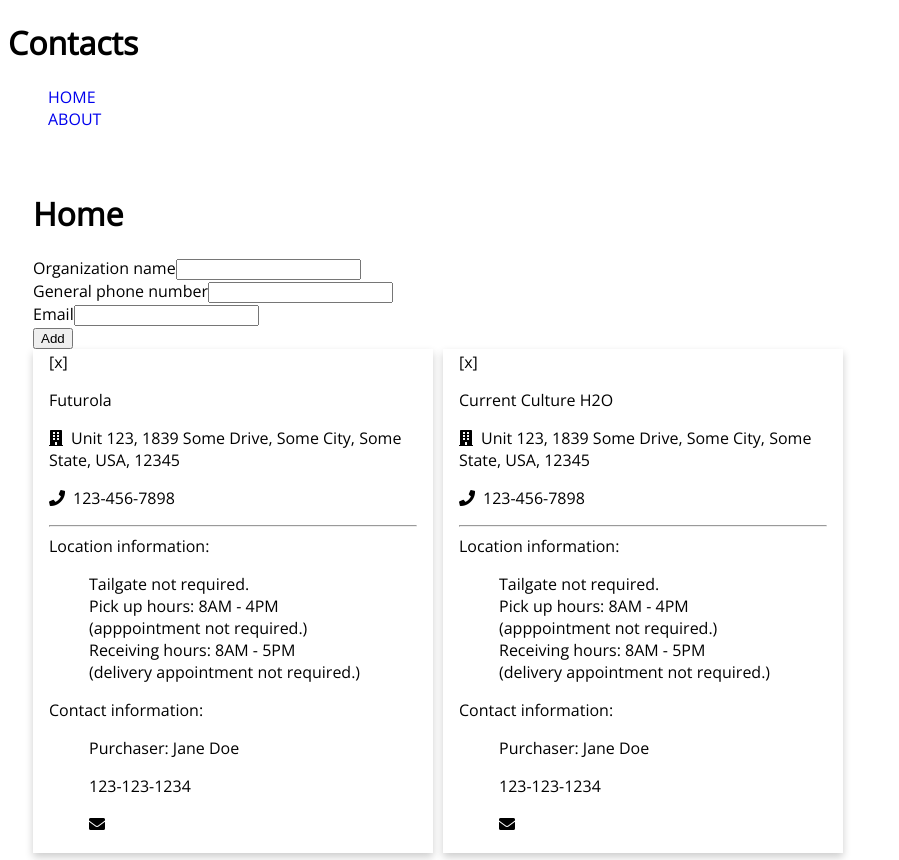
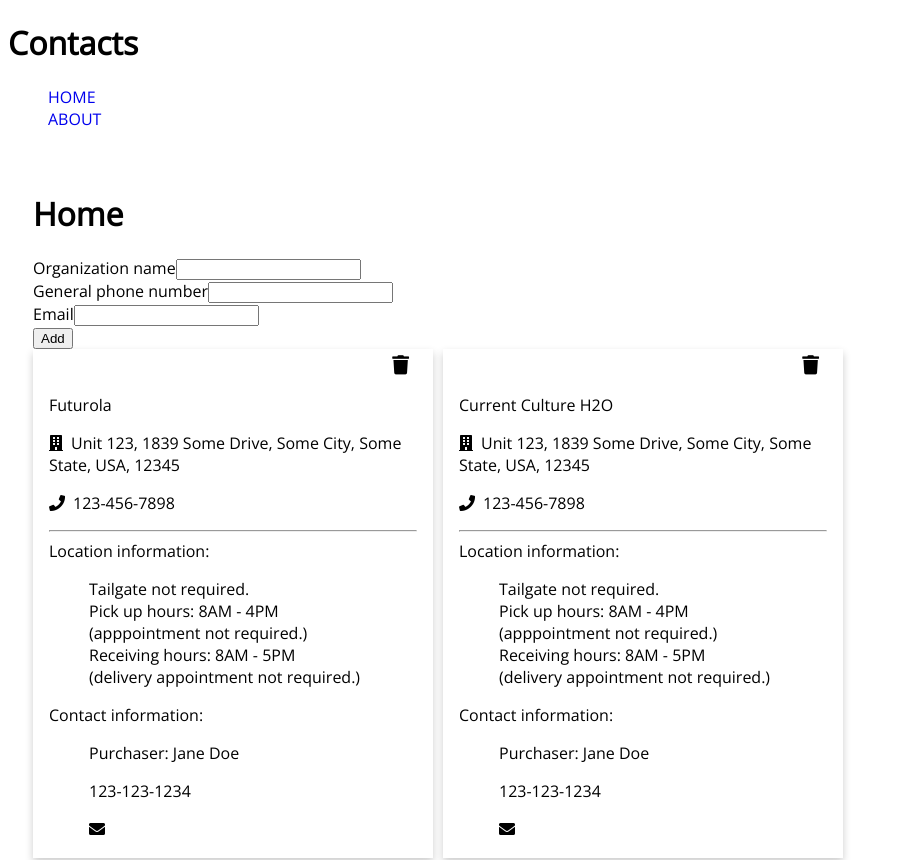
Before and after one commit to ellesense/contact-list-for-work, a React (Create React App) app in the folder client/: page / in a window 1280 px wide. Shown: the top 860 px of the page, without its empty margins (0-899 px from the left). Built offline with nearby package versions, Linux system fonts and the light colour scheme.

Commit message:
styled delete button

```diff
--- a/client/src/components/contacts/ContactItem.js
+++ b/client/src/components/contacts/ContactItem.js
@@ -14,7 +14,9 @@ const ContactItem = ({ contact }) => {
     <div>
       <div className={styles.card}>
         <div className={styles.container}>
-          <span onClick={onDelete}>[x]</span>
+          <span className={styles.deleteBtn}>
+            <i className="fa fa-trash" onClick={onDelete}></i>
+          </span>
           <section>
             <p id={styles.organizationName}>{name}</p>
             <p>
--- a/client/src/components/contacts/ContactItem.module.css
+++ b/client/src/components/contacts/ContactItem.module.css
@@ -15,3 +15,9 @@
 i {
   margin: 0 8px 0 0;
 }
+
+.deleteBtn {
+  text-align: right;
+  display: block;
+  font-size: 1.2rem;
+}
--- a/client/src/context/contact/ContextState.js
+++ b/client/src/context/contact/ContextState.js
@@ -31,7 +31,6 @@ const ContactState = (props) => {
       type: DELETE_CONTACT,
       payload: contact_id,
     });
-    console.log(contact_id);
   };
 
   // Update an existing contact
```
